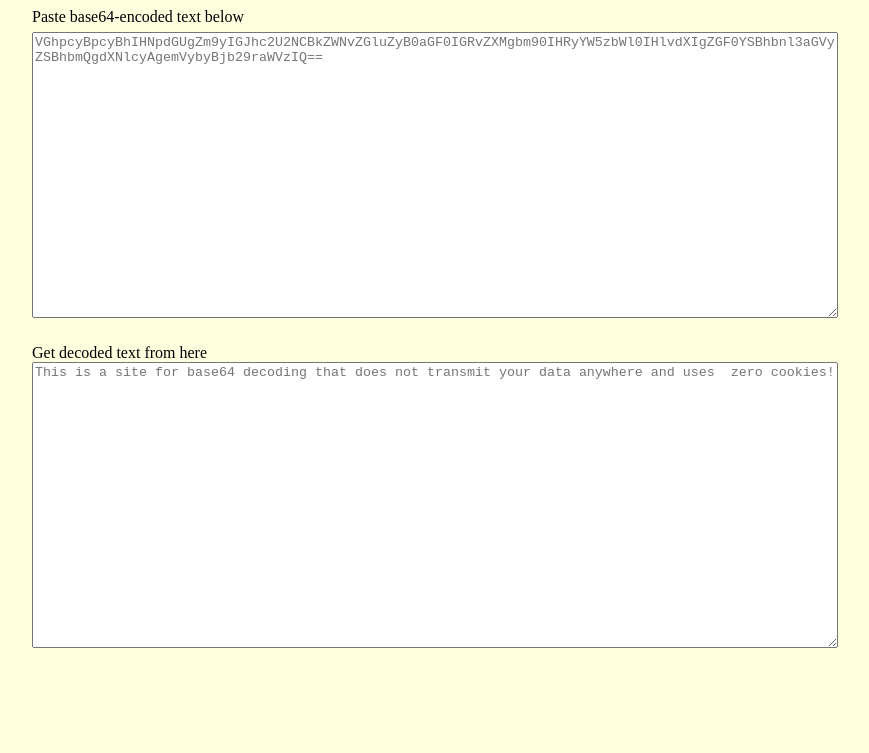
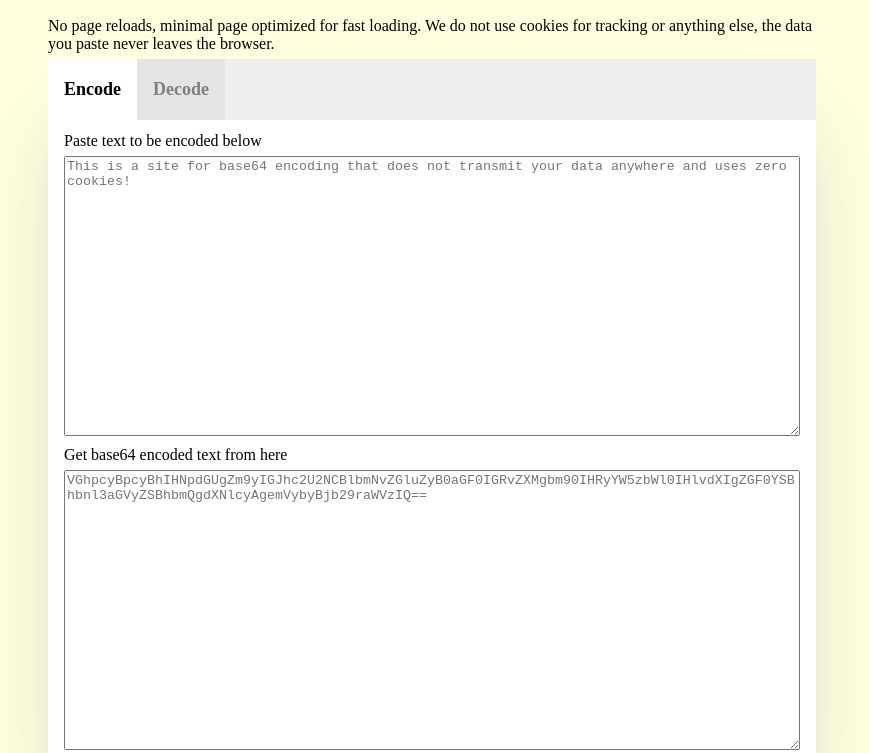
Before and after one commit to amarchen/fastbase64decode, a website: page index.html in a window 1280 px wide. Shown: the part 118-871 px from the top of the page, without its empty margins (208-1077 px from the left). Before the commit the page ends 800 px from the top, so only its background shows below. Drawn offline with Linux system fonts and the light colour scheme.

Commit message:
Added encoding and tab for it

```diff
--- a/index.html
+++ b/index.html
@@ -18,7 +18,30 @@
 		}
 
 		function decodeSource() {
-			document.getElementById("destination").value = b64Decode(document.getElementById("source").value);
+			document.getElementById("decodingDestination").value = b64Decode(document.getElementById("decodingSource").value);
+		}
+
+		function encodeSource() {
+			document.getElementById("encodingDestination").value = b64Encode(document.getElementById("encodingSource").value);
+		}
+
+		/**
+		 * Sets initial tab and title and whatever needed for when this code is running on encode/decode address
+		 * @param decodingSide If true, we are running on the decoding site. If false - on the encoding site
+		 */
+		function setDefaultSide( decodingSide ) {
+			document.getElementById("siteTitle").innerHTML = decodingSide ? "Base64 decode" : "Base64 encode";
+			document.getElementById(decodingSide ? "tab-decode" : "tab-encode").checked = true;
+		}
+
+		function documentLoaded() {
+			if(window.location.hash.indexOf("decode") !== -1) {
+				setDefaultSide( true )
+			} else if(window.location.hash.indexOf("encode") !== -1) {
+				setDefaultSide( false )
+			} else if (window.location.href.indexOf("decode") !== -1) {
+				setDefaultSide( true )
+			}
 		}
 	</script>
 	<style type="text/css">
@@ -39,7 +62,7 @@
 			padding-right: 16px;
 		}
 		.titleAndBox {
-			margin-top:16px;
+			margin-top: 0;
 		}
 		textarea.largeArea {
 			width: 100%;
@@ -52,26 +75,118 @@
 		div.textIntro > :last-child {
 			margin-bottom: 0;
 		}
+
+		* {
+		  box-sizing: border-box;
+		}
+
+		.tabs {
+		  display: flex;
+		  flex-wrap: wrap;
+		  max-width: 800px;
+		  background: #efefef;
+		  box-shadow: 0 48px 80px -32px rgba(0,0,0,0.3);
+		}
+		.tabinput {
+		  position: absolute;
+		  opacity: 0;
+		}
+		.label {
+		  width: 100%;
+		  padding: 20px 16px;
+		  background: #e5e5e5;
+		  cursor: pointer;
+		  font-weight: bold;
+		  font-size: 18px;
+		  color: #7f7f7f;
+		  transition: background 0.1s, color 0.1s;
+		}
+
+		.label:hover {
+		  background: #d8d8d8;
+		}
+
+		.label:active {
+		  background: #ccc;
+		}
+
+		.tabinput:focus + .label {
+		  box-shadow: inset 0px 0px 0px 3px #2aa1c0;
+		  z-index: 1;
+		}
+
+		.tabinput:checked + .label {
+		  background: #fff;
+		  color: #000;
+		}
+
+		@media (min-width: 600px) {
+		  .label {
+		    width: auto;
+		  }
+		}
+		.panel {
+		  width: 100%;
+		  display: none;
+		  padding: 12px 16px 16px;
+		  background: #fff;
+		}
+
+		@media (min-width: 600px) {
+		  .panel {
+		    order: 99;
+		  }
+		}
+
+		.tabinput:checked + .label + .panel {
+		  display: block;
+		}
 	</style>
 </head>
-<body>
+<body onload="documentLoaded()">
 	<div class="mainContainer">
 		<div class="textIntro">
+			<h1 id="siteTitle">Base64 decode</h1>
+			<h2>UTF-8 compatible. Nothing leaves your browser.</h2>
 			<div>No page reloads, minimal page optimized for fast loading. We do not use cookies for tracking or anything else, the data you paste never leaves the browser.
 			</div>
 
-			<div>Base64 is a format for encoding bytes, not strings, so there isn't exactly a standard for encoding non-ASCII characters. Here we assume everything you paste is UTF-8 and was gone through <a href="https://developer.mozilla.org/en-US/docs/Web/API/WindowBase64/Base64_encoding_and_decoding#Solution_4_%E2%80%93_escaping_the_string_before_encoding_it">URI-encoding to make an ASCII representation</a>. It is quite standard approach and for example, Mac's base64 utility behaves the same way.
-			</div>
 		</div>
 
-		<div class="titleAndBox">
-			<div class="boxTitle">Paste base64-encoded text below</div>
-			<textarea class="largeArea" id="source" placeholder="VGhpcyBpcyBhIHNpdGUgZm9yIGJhc2U2NCBkZWNvZGluZyB0aGF0IGRvZXMgbm90IHRyYW5zbWl0IHlvdXIgZGF0YSBhbnl3aGVyZSBhbmQgdXNlcyAgemVybyBjb29raWVzIQ==" oninput="decodeSource()"></textarea>
+		<div class="tabs">
+		  <input name="tabs" type="radio" id="tab-encode" checked="checked" class="tabinput"/>
+		  <label for="tab-encode" class="label">Encode</label>
+		  <div class="panel">
+		    <div class="titleAndBox">
+				<div class="boxTitle">Paste text to be encoded below</div>
+				<textarea class="largeArea" id="encodingSource" placeholder="This is a site for base64 encoding that does not transmit your data anywhere and uses zero cookies!" oninput="encodeSource()"></textarea>
+			</div>
+
+			<div class="titleAndBox">
+				<div class="boxTitle">Get base64 encoded text from here</div>
+				<textarea class="largeArea" id="encodingDestination" placeholder="VGhpcyBpcyBhIHNpdGUgZm9yIGJhc2U2NCBlbmNvZGluZyB0aGF0IGRvZXMgbm90IHRyYW5zbWl0IHlvdXIgZGF0YSBhbnl3aGVyZSBhbmQgdXNlcyAgemVybyBjb29raWVzIQ=="></textarea>
+			</div>
+		  </div>
+
+		  <input name="tabs" type="radio" id="tab-decode" class="tabinput"/>
+		  <label for="tab-decode" class="label">Decode</label>
+		  <div class="panel">
+		    <div class="titleAndBox">
+				<div class="boxTitle">Paste base64-encoded text below</div>
+				<textarea class="largeArea" id="decodingSource" placeholder="VGhpcyBpcyBhIHNpdGUgZm9yIGJhc2U2NCBlbmNvZGluZyB0aGF0IGRvZXMgbm90IHRyYW5zbWl0IHlvdXIgZGF0YSBhbnl3aGVyZSBhbmQgdXNlcyB6ZXJvIGNvb2tpZXMh" oninput="decodeSource()"></textarea>
+			</div>
+
+			<div class="titleAndBox">
+				<div class="boxTitle">Get decoded text from here</div>
+				<textarea class="largeArea" id="decodingDestination" placeholder="This is a site for base64 decoding that does not transmit your data anywhere and uses  zero cookies!"></textarea>
+			</div>
+		  </div>
+
 		</div>
 
-		<div class="titleAndBox">
-			<div class="boxTitle">Get decoded text from here<div>
-			<textarea class="largeArea" id="destination" placeholder="This is a site for base64 decoding that does not transmit your data anywhere and uses  zero cookies!"></textarea>
+
+		<h3>How we handle Unicode</h3>
+		<div>Base64 is a format for encoding bytes, not strings, so there isn't exactly a standard for encoding non-ASCII characters. Here we assume everything you paste is UTF-8 and was gone through <a href="https://developer.mozilla.org/en-US/docs/Web/API/WindowBase64/Base64_encoding_and_decoding#Solution_4_%E2%80%93_escaping_the_string_before_encoding_it">URI-encoding to make an ASCII representation</a>. It is quite standard approach and for example, Mac's base64 utility behaves the same way.
 		</div>
 	</div>
 </body>
```
